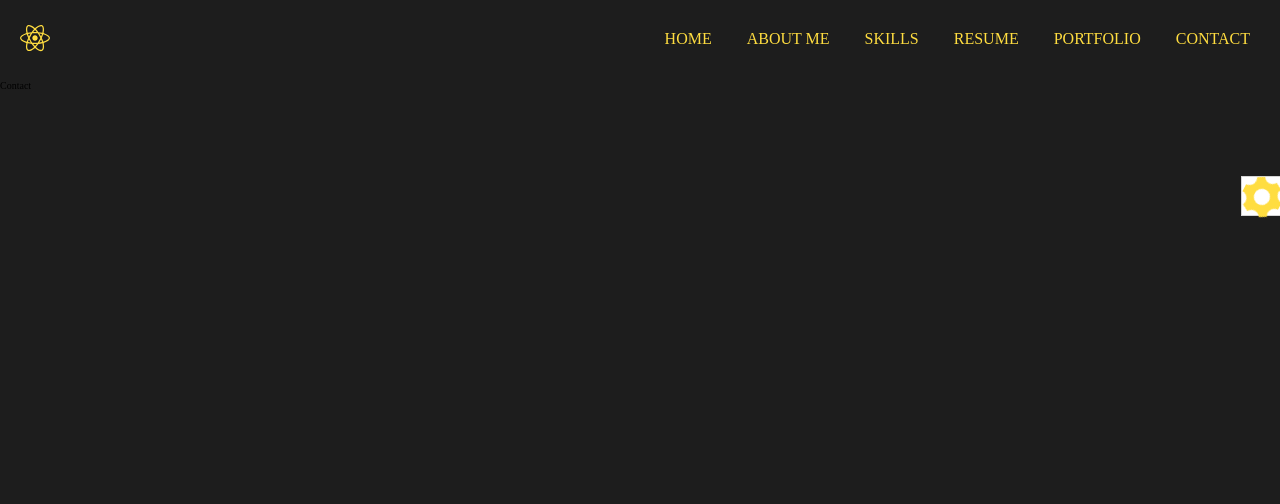
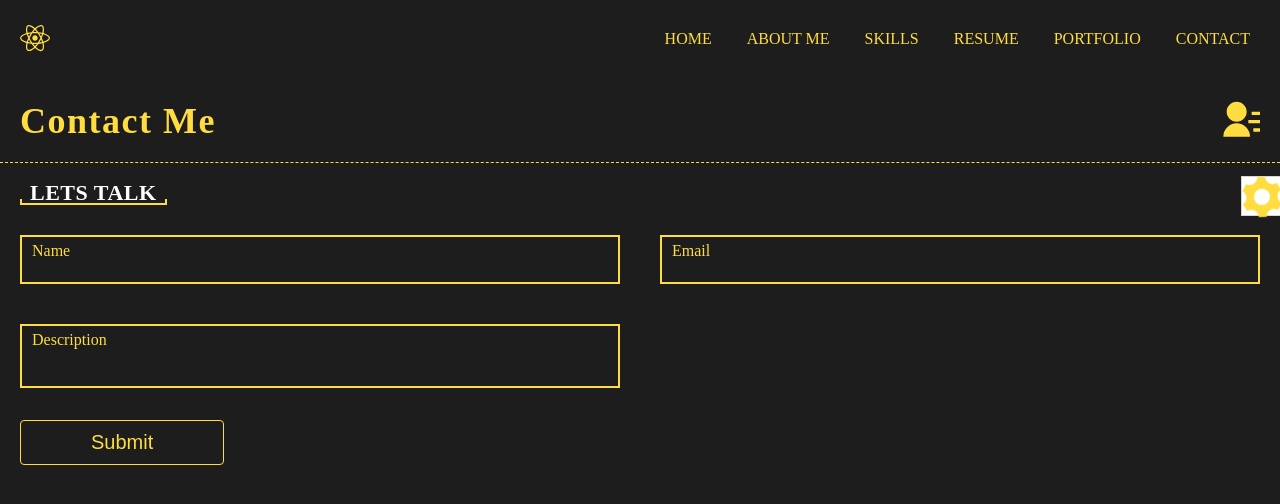
Before and after one commit to omidashouri/ashouri-demo-redux, a React (Create React App) app: page /contact in a window 1280 px wide. Shown: the top 504 px of the page. Built offline with nearby package versions, Linux system fonts and the light colour scheme.

Commit message:
CPPW 13. Contact Me complete: omidashouri : 010221

```diff
--- a/src/components_6portfolioCss/containers/contact/index.jsx
+++ b/src/components_6portfolioCss/containers/contact/index.jsx
@@ -1,11 +1,41 @@
 import React from "react";
+import PageHeaderContent from "../../components/pageHeaderContent";
+import {RiContactsFill} from 'react-icons/ri'
+import './styles.scss'
 
 
-const Contact = ()=>{
-    return(
-        <div>
-            Contact
-        </div>
+const Contact = () => {
+    return (
+        <section id={'contact'} className={'contact'}>
+            <PageHeaderContent headerText={'Contact Me'} icon={<RiContactsFill size={40}/>}/>
+
+            <div className={'contact__content'}>
+                <h3 className={'contact__content__header-text'}>Lets Talk</h3>
+                <div className={'contact__content__form'}>
+                    <div className={'contact__content__form__controlsWrapper'}>
+                        <div className={'nameWrapper'}>
+                            <input name={'name'} className={'inputName'} type={'text'}/>
+                            <label htmlFor={'name'} className={'nameLabel'}>Name</label>
+                        </div>
+                        <div className={'emailWrapper'}>
+                            <input name={'email'} className={'inputEmail'} type={'text'}/>
+                            <label htmlFor={'email'} className={'emailLabel'}>Email</label>
+                        </div>
+                        <div className={'descriptionWrapper'}>
+                            <textarea name={'description'}
+                                      className={'inputDescription'}
+                                      type={'text'}
+                                      row={'5'} style={{resize: 'none'}}
+                            />
+                            <label htmlFor={'description'} className={'descriptionLabel'}>Description</label>
+                        </div>
+                    </div>
+                    <button>
+                        Submit
+                    </button>
+                </div>
+            </div>
+        </section>
     )
 }
 
--- a/src/components_6portfolioCss/containers/contact/styles.scss
+++ b/src/components_6portfolioCss/containers/contact/styles.scss
@@ -0,0 +1,112 @@
+.contact {
+
+  &__content {
+    padding: 20px;
+
+    &__header-text {
+      display: inline-block;
+      color: var(--selected-theme-sub-text-color);
+      font-size: 22px;
+      line-height: 1rem;
+      letter-spacing: 0.5px;
+      position: relative;
+      text-transform: uppercase;
+      padding: 5px 10px;
+      border-bottom: 2px solid var(--selected-theme-main-color);
+    }
+
+    &__header-text::before, &__header-text::after {
+      position: absolute;
+      content: '';
+      width: 2px;
+      height: 5px;
+      background-color: var(--selected-theme-main-color);
+      bottom: -1px;
+    }
+
+    &__header-text::before {
+      left: 0
+    }
+
+    &__header-text::after {
+      right: 0
+    }
+
+    &__form {
+      margin-top: 30px;
+
+      &__controlsWrapper {
+        display: grid;
+        grid-template-columns: repeat(2, 1fr);
+        gap: 40px;
+        margin-bottom: 30px;
+
+        div {
+          position: relative;
+
+          .inputName, .inputEmail, .inputDescription {
+            width: 100%;
+            border: 2px solid var(--selected-theme-main-color);
+            padding: 15px 10px;
+            transition: all 0.5s ease;
+            position: relative;
+            z-index: 1;
+            background: transparent;
+            color: var(--selected-theme-main-color);
+          }
+
+          .nameLabel, .emailLabel, .descriptionLabel {
+            position: absolute;
+            font-weight: 500;
+            top: 7px;
+            left: 12px;
+            z-index: 0;
+            color: var(--selected-theme-main-color);
+            font-size: 16px;
+          }
+
+          .inputName:focus, .inputEmail:focus, .inputDescription:focus {
+            outline: none;
+          }
+
+          //when input has focus then change the nameLabel style:
+          .inputName:focus + .nameLabel,
+          .inputEmail:focus + .emailLabel,
+          .inputDescription:focus + .descriptionLabel {
+            font-size: 18px;
+            top: -25px;
+            left: 0px;
+          }
+        }
+      }
+
+      button{
+        cursor: pointer;
+        padding: 10px 70px;
+        font-size: 2rem;
+        background: transparent;
+        color: var(--selected-theme-main-color);
+        border: 1.5px solid var(--selected-theme-main-color);
+        border-radius: 4px;
+        font-weight: 500;
+
+        &:hover{
+          color: #000000;
+          background: var(--selected-theme-main-color);
+        }
+      }
+    }
+  }
+}
+
+
+@media only screen and (max-width: 768px) {
+  .contact__content__form{
+    text-align: center;
+
+    &__controlsWrapper{
+      grid-template-columns: repeat(1,1fr);
+      gap: 45px;
+    }
+  }
+}
```
